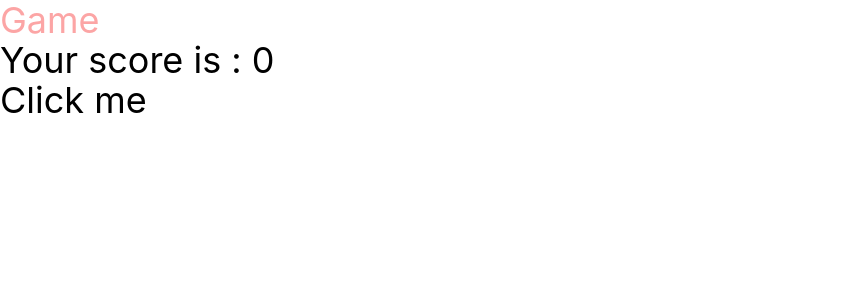
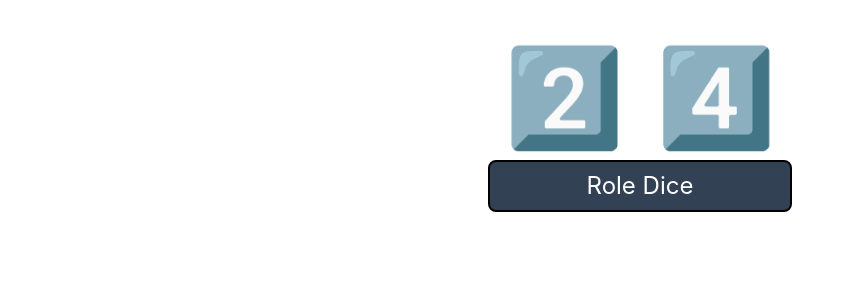
Before and after one commit to fajllo/learning-react, a React (Create React App) app: page / in a window 1280 px wide. Shown: the top 300 px of the page, without its empty margins (0-854 px from the left). Built offline with nearby package versions, Linux system fonts and the light colour scheme.

Commit message:
rolling dice

```diff
--- a/src/App.js
+++ b/src/App.js
@@ -1,11 +1,9 @@
-
-import Game from "./Game";
+import Rolldice from "./Rolldice";
 
 function App() {
   return (
-    <div>
-      <h1 className="text-red-300 text-4xl"> Game</h1>
-      <Game />
+    <div className="App flex flex-col items-center mt-8">
+      <Rolldice />
     </div>
   );
 }
--- /dev/null
+++ b/src/Die.js
@@ -0,0 +1,9 @@
+import React, { Component } from "react";
+
+class Die extends Component {
+  render() {
+    return <div className="Die text-8xl m-4">{this.props.number}</div>;
+  }
+}
+
+export default Die;
--- a/src/Game.js
+++ /dev/null
@@ -1,25 +0,0 @@
-import React, { Component } from "react";
-
-class Game extends Component {
-  state = {
-    score: 0,
-  };
-  handleClick = e => {
-    let score = this.state.score + 1;
-    this.setState({ score });
-  };
-  render() {
-    return (
-      <div className="Game text-4xl">
-        <h1>Your score is : {this.state.score}</h1>
-        {this.state.score === 7 ? (
-          <h2> you win</h2>
-        ) : (
-          <button onClick={this.handleClick}>Click me</button>
-        )}
-      </div>
-    );
-  }
-}
-
-export default Game;
--- /dev/null
+++ b/src/Rolldice.js
@@ -0,0 +1,45 @@
+import Die from "./Die";
+import React, { Component } from "react";
+
+class Rolldice extends Component {
+  state = {
+    die1: "2️⃣",
+    die2: "4️⃣",
+    rolling: false,
+  };
+  rollDice = e => {
+    const rand1 = Math.floor(Math.random() * 6);
+    const rand2 = Math.floor(Math.random() * 6);
+    this.setState({
+      die1: this.props.numbers[rand1],
+      die2: this.props.numbers[rand2],
+      rolling: true,
+    });
+    setTimeout(() => {
+      this.setState({ rolling: false });
+    }, 1000);
+  };
+  render() {
+    return (
+      <div className="Rolldice flex  flex-col">
+        <div className="flex ">
+          <Die number={this.state.die1} />
+          <Die number={this.state.die2} />
+        </div>
+        <button
+          onClick={this.rollDice}
+          className="border-2 border-black rounded-lg text-white bg-slate-700 p-2 text-2xl hover:bg-slate-900 "
+          disabled={this.state.rolling}
+        >
+          {this.state.rolling ? "Rolling..." : "Role Dice"}
+        </button>
+      </div>
+    );
+  }
+}
+
+Rolldice.defaultProps = {
+  numbers: ["1️⃣", "2️⃣", "3️⃣", "4️⃣", "5️⃣", "6️⃣"],
+};
+
+export default Rolldice;
```
